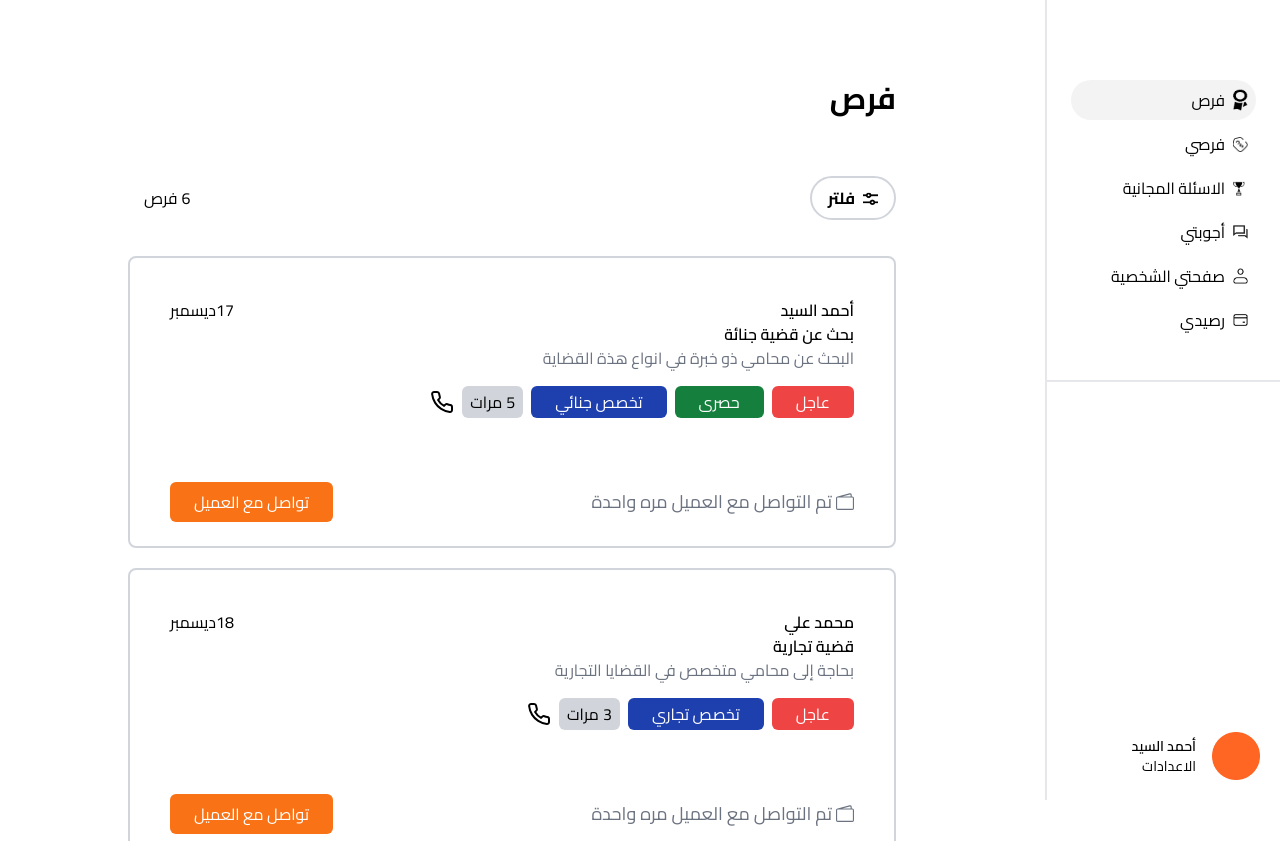
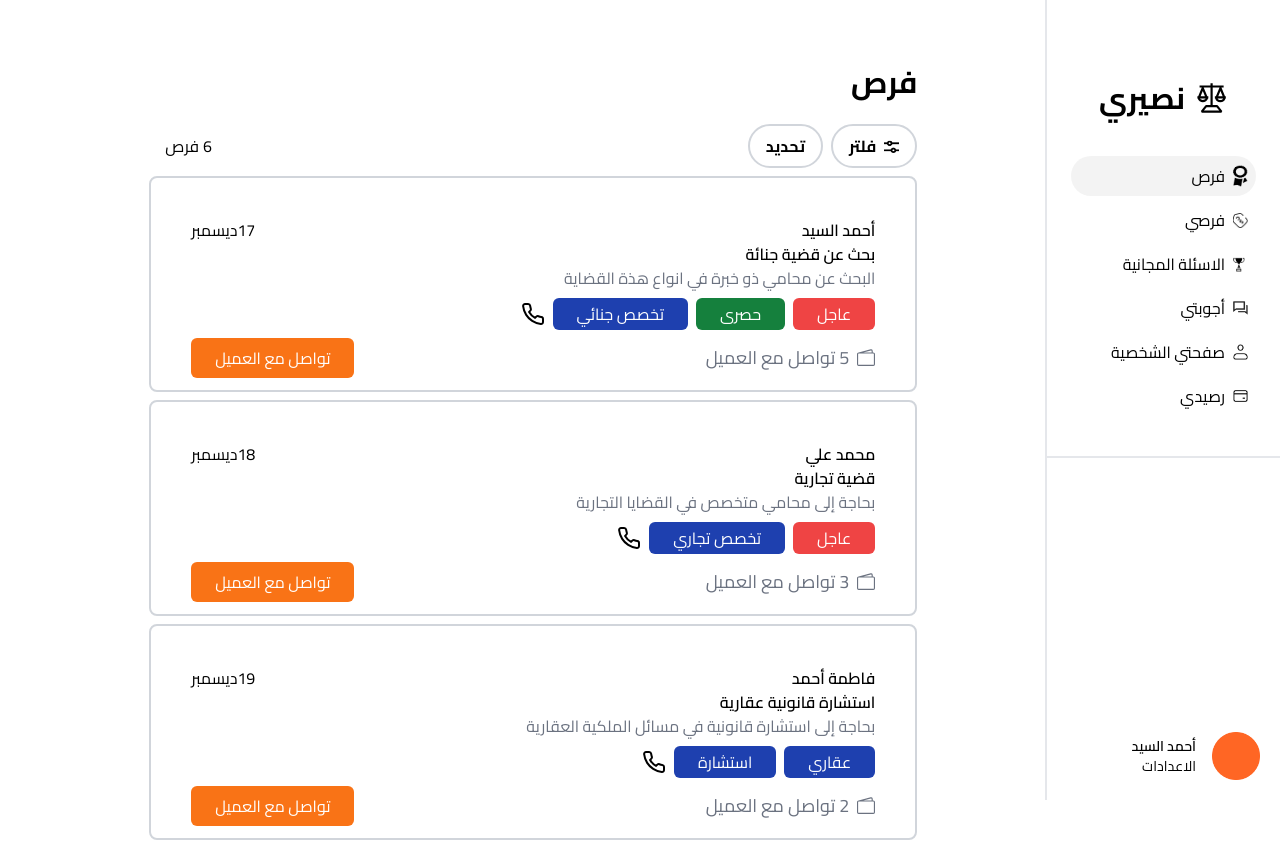
Before and after one commit to DynamicDOMinator/Alnasiri, a Next.js app: page /Lawyer-dashboard in a window 1280 px wide. Shown: the top 841 px of the page. Built offline with nearby package versions, Linux system fonts and the light colour scheme.

Commit message:
updatedv5

```diff
--- a/src/app/Lawyer-dashboard/FreeQuestions/page.jsx
+++ b/src/app/Lawyer-dashboard/FreeQuestions/page.jsx
@@ -1,8 +1,12 @@
+"use client";
+import { useState } from "react";
 import Image from "next/image";
 import { FaLongArrowAltLeft } from "react-icons/fa";
 
 export default function FreeQuestions() {
-  const questions = [
+  const [isSelectionMode, setIsSelectionMode] = useState(false);
+  const [selectedQuestions, setSelectedQuestions] = useState([]);
+  const [questions, setQuestions] = useState([
     {
       id: 1,
       date: { month: "ديسمبر", day: "17" },
@@ -24,17 +28,52 @@ export default function FreeQuestions() {
       title: "استشارة في قضية احوال شخصية",
       description: "اريد معرفة حقوقي القانونية في قضية حضانة الاطفال",
     },
-  ];
+  ]);
+
+  const handleSelectQuestion = (e, questionId) => {
+    e.stopPropagation();
+    if (selectedQuestions.includes(questionId)) {
+      setSelectedQuestions(selectedQuestions.filter((id) => id !== questionId));
+    } else {
+      setSelectedQuestions([...selectedQuestions, questionId]);
+    }
+  };
+
+  const handleDeleteSelected = () => {
+    const updatedQuestions = questions.filter(
+      (question) => !selectedQuestions.includes(question.id)
+    );
+    setQuestions(updatedQuestions);
+    setIsSelectionMode(false);
+    setSelectedQuestions([]);
+  };
 
   return (
     <div className="w-full pb-24 lg:pb-0 max-w-3xl mx-auto relative">
       {/* Sticky header */}
       <div className="sticky top-0 w-full max-w-3xl bg-white z-10">
-        <p className="lg:text-right text-center py-5 lg:bg-transparent lg:shadow-none shadow-md lg:pt-20 text-lg md:text-3xl font-bold">
+        <p className="lg:text-right text-center py-5 lg:bg-transparent lg:shadow-none shadow-md lg:pt-16 text-lg md:text-3xl font-bold">
           الاسالة المجانية
         </p>
-        <div className="flex items-center justify-between pt-10 flex-row-reverse bg-white pb-5">
+        <div className="flex items-center justify-between  flex-row-reverse bg-white pb-5">
           <div className="flex items-center justify-end px-5 lg:px-0 gap-2">
+            {isSelectionMode && (
+              <button
+                onClick={handleDeleteSelected}
+                className="font-bold flex items-center gap-2 border-2 border-red-500 text-red-500 px-4 py-2 rounded-full"
+              >
+                حذف المحدد ({selectedQuestions.length})
+              </button>
+            )}
+            <button
+              onClick={() => {
+                setIsSelectionMode(!isSelectionMode);
+                setSelectedQuestions([]);
+              }}
+              className="font-bold flex items-center gap-2 border-2 border-gray-300 px-4 py-2 rounded-full"
+            >
+              {isSelectionMode ? "إلغاء" : "تحديد"}
+            </button>
             <button className="font-bold flex items-center gap-2 border-2 border-gray-300 px-4 py-2 rounded-full">
               فلتر{" "}
               <span>
@@ -54,12 +93,20 @@ export default function FreeQuestions() {
       </div>
 
       {/* Scrollable content */}
-      <div className="flex flex-col gap-5 justify-center items-center pb-10 px-4 lg:px-0 ">
+      <div className="flex flex-col gap-5 justify-center items-center pb-10 px-4 lg:px-0">
         {questions.map((question) => (
           <div
             key={question.id}
-            className="border-2 border-gray-300 rounded-lg  w-full md:px-10 px-3 py-6"
+            className="relative border-2 border-gray-300 rounded-lg w-full md:px-10 px-3 py-6"
           >
+            {isSelectionMode && (
+              <input
+                type="checkbox"
+                className="absolute top-3 right-3 h-5 w-5 cursor-pointer"
+                checked={selectedQuestions.includes(question.id)}
+                onChange={(e) => handleSelectQuestion(e, question.id)}
+              />
+            )}
             <div className="flex justify-between items-center">
               <p className="flex items-center">
                 {question.date.month} <span>{question.date.day}</span>
@@ -67,9 +114,7 @@ export default function FreeQuestions() {
               <p className="font-semibold">{question.name}</p>
             </div>
             <p className="text-right font-semibold">{question.title}</p>
-            <p className="text-right  text-gray-500">
-              {question.description}
-            </p>
+            <p className="text-right  text-gray-500">{question.description}</p>
             <div className="flex items-center md:flex-row flex-col-reverse gap-5 justify-between pt-10">
               <button className="bg-orange-500 w-full md:w-auto text-white py-2 px-6 rounded-md hover:bg-orange-600">
                 اجب عن السوال
--- a/src/app/Lawyer-dashboard/layout.js
+++ b/src/app/Lawyer-dashboard/layout.js
@@ -18,8 +18,8 @@ export default function LawyerDashboardLayout({ children }) {
     <html lang="ar" className={cairo.className}>
       <body className="cairo-font">
         <div className="lg:flex justify-between">
-          <div className="lg:basis-4/5  ">{children}</div>
-          <div className="lg:basis-1/5 ">
+          <div className="mx-auto  w-5/6  ">{children}</div>
+          <div className=" w-1/6 ">
             <Sidebar />
           </div>
         </div>
--- a/src/app/Lawyer-dashboard/page.jsx
+++ b/src/app/Lawyer-dashboard/page.jsx
@@ -8,15 +8,9 @@ import { useState, useEffect } from "react";
 export default function Foras() {
   const router = useRouter();
   const [seenLeads, setSeenLeads] = useState([]);
-
-  useEffect(() => {
-    const saved = localStorage.getItem("seenLeads");
-    if (saved) {
-      setSeenLeads(JSON.parse(saved));
-    }
-  }, []);
-
-  const leadsData = [
+  const [isSelectionMode, setIsSelectionMode] = useState(false);
+  const [selectedLeads, setSelectedLeads] = useState([]);
+  const [leadsData, setLeadsData] = useState([
     {
       id: 1,
       date: "17",
@@ -26,6 +20,7 @@ export default function Foras() {
       description: "البحث عن محامي ذو خبرة في انواع هذة القضاية",
       tags: ["عاجل", "حصرى", "تخصص جنائي"],
       contactCount: 5,
+      contactStatus: "5 تواصل مع العميل",
     },
     {
       id: 2,
@@ -36,6 +31,7 @@ export default function Foras() {
       description: "بحاجة إلى محامي متخصص في القضايا التجارية",
       tags: ["عاجل", "تخصص تجاري"],
       contactCount: 3,
+      contactStatus: "3 تواصل مع العميل",
     },
     {
       id: 3,
@@ -46,6 +42,7 @@ export default function Foras() {
       description: "بحاجة إلى استشارة قانونية في مسائل الملكية العقارية",
       tags: ["عقاري", "استشارة"],
       contactCount: 2,
+      contactStatus: "2 تواصل مع العميل",
     },
     {
       id: 4,
@@ -56,6 +53,7 @@ export default function Foras() {
       description: "يبحث عن محامي متخصص في قضايا الأحوال الشخصية",
       tags: ["أحوال شخصية", "عاجل"],
       contactCount: 4,
+      contactStatus: "4 تواصل مع العميل",
     },
     {
       id: 5,
@@ -66,6 +64,7 @@ export default function Foras() {
       description: "مشكلة قانونية متعلقة بحقوق العمال",
       tags: ["عمالي", "حصرى"],
       contactCount: 1,
+      contactStatus: "1 تواصل مع العميل",
     },
     {
       id: 6,
@@ -76,21 +75,64 @@ export default function Foras() {
       description: "بحاجة إلى محامي متخصص في القضايا الإدارية",
       tags: ["إداري", "تخصص إداري"],
       contactCount: 6,
+      contactStatus: "6 تواصل مع العميل",
     },
-  ];
+  ]);
+
+  useEffect(() => {
+    const saved = localStorage.getItem("seenLeads");
+    if (saved) {
+      setSeenLeads(JSON.parse(saved));
+    }
+  }, []);
 
   const handleLeadClick = (leadId) => {
     router.push(`Lawyer-dashboard/lead-details/${leadId}`);
   };
 
+  const handleSelectLead = (e, leadId) => {
+    e.stopPropagation();
+    if (selectedLeads.includes(leadId)) {
+      setSelectedLeads(selectedLeads.filter((id) => id !== leadId));
+    } else {
+      setSelectedLeads([...selectedLeads, leadId]);
+    }
+  };
+
+  const handleDeleteSelected = () => {
+    const updatedLeads = leadsData.filter(
+      (lead) => !selectedLeads.includes(lead.id)
+    );
+    setLeadsData(updatedLeads);
+    setIsSelectionMode(false);
+    setSelectedLeads([]);
+  };
+
   return (
     <div className="w-full pb-24 lg:pb-0 max-w-3xl mx-auto relative cairo-font">
       <div className="sticky top-0 w-full max-w-3xl bg-white z-10">
-        <p className="lg:text-right text-center py-5 lg:bg-transparent lg:shadow-none shadow-md lg:pt-20 text-xl md:text-3xl font-bold">
+        <p className="lg:text-right text-center py-5 lg:bg-transparent lg:shadow-none shadow-md lg:pt-16 text-xl md:text-3xl font-bold">
           فرص
         </p>
-        <div className="flex items-center justify-between pt-10 flex-row-reverse bg-white pb-5">
+        <div className="flex items-center justify-between pt-1 flex-row-reverse bg-white ">
           <div className="flex items-center justify-end px-5 lg:px-0 gap-2">
+            {isSelectionMode && (
+              <button
+                onClick={handleDeleteSelected}
+                className="font-bold flex items-center gap-2 border-2 border-red-500 text-red-500 px-4 py-2 rounded-full"
+              >
+                حذف المحدد ({selectedLeads.length})
+              </button>
+            )}
+            <button
+              onClick={() => {
+                setIsSelectionMode(!isSelectionMode);
+                setSelectedLeads([]);
+              }}
+              className="font-bold flex items-center gap-2 border-2 border-gray-300 px-4 py-2 rounded-full"
+            >
+              {isSelectionMode ? "إلغاء" : "تحديد"}
+            </button>
             <button className="font-bold flex items-center gap-2 border-2 border-gray-300 px-4 py-2 rounded-full">
               فلتر{" "}
               <span>
@@ -108,29 +150,35 @@ export default function Foras() {
           </p>
         </div>
       </div>
-      <div className="flex flex-col gap-5 pb-10 justify-center items-center px-4 md:px-5 lg:px-0 pt-4">
+      <div className="flex flex-col gap-2 pb-10 justify-center items-center px-4 md:px-5 lg:px-0 pt-2">
         {leadsData.map((lead) => (
           <div
             key={lead.id}
-            onClick={() => handleLeadClick(lead.id)}
-            className="relative border-2 border-gray-300  max-w-3xl rounded-lg w-full md:px-10 px-3 py-6 cursor-pointer hover:border-blue-500 transition-colors [direction:ltr]"
+            onClick={() => !isSelectionMode && handleLeadClick(lead.id)}
+            className="relative border-2 border-gray-300  max-w-3xl rounded-lg w-full md:px-10 px-3 pt-4 pb-3 cursor-pointer hover:border-blue-500 transition-colors [direction:ltr]"
           >
+            {isSelectionMode && (
+              <input
+                type="checkbox"
+                className="absolute top-3 right-3 h-5 w-5 cursor-pointer"
+                checked={selectedLeads.includes(lead.id)}
+                onChange={(e) => handleSelectLead(e, lead.id)}
+              />
+            )}
             {seenLeads.includes(lead.id) && (
               <span className="absolute top-3 md:left-8 left-2 bg-gray-500 text-white text-xs px-2 py-1 rounded-full">
                 تم المشاهدة
               </span>
             )}
-            <div className="flex justify-between mt-4 items-center">
+            <div className="flex justify-between mt-4 items-center pt-2">
               <p className="flex items-center">
                 {lead.month} <span>{lead.date}</span>
               </p>
               <p className="font-semibold ">{lead.name}</p>
             </div>
             <p className="text-right  font-semibold">{lead.title}</p>
-            <p className="text-right  text-gray-500">
-              {lead.description}
-            </p>
-            <div className="flex flex-row-reverse flex-wrap md:flex-nowrap items-center gap-2 pt-4 text-white">
+            <p className="text-right  text-gray-500">{lead.description}</p>
+            <div className="flex flex-row-reverse flex-wrap md:flex-nowrap items-center gap-2 pt-2 text-white">
               {lead.tags.map((tag, index) => (
                 <p
                   key={index}
@@ -145,17 +193,20 @@ export default function Foras() {
                   {tag}
                 </p>
               ))}
-              <p className="flex gap-1 text-black bg-gray-300 py-1 px-2 rounded-md">
-                مرات <span>{lead.contactCount}</span>
-              </p>
+
               <LuPhone className="text-black text-2xl" />
             </div>
-            <div className="flex items-center md:flex-row flex-col-reverse gap-5 justify-between pt-16">
+            <div className="flex items-center md:flex-row flex-col-reverse gap-5 justify-between pt-2">
               <button className="bg-orange-500 w-full md:w-auto text-white py-2 px-6 rounded-md hover:bg-orange-600">
                 تواصل مع العميل
               </button>
-              <p className="flex items-center gap-1 text-lg text-gray-500">
-                تم التواصل مع العميل مره واحدة
+              <p
+                dir="rtl"
+                className="flex flex-row-reverse items-center gap-2 text-lg text-gray-500"
+              >
+                {lead.contactCount === 0
+                  ? "لم يتم التواصل مع العميل"
+                  : `${lead.contactCount} تواصل مع العميل`}
                 <span>
                   <BsWallet2 />
                 </span>
--- a/src/app/components/LawyersDashboard/Sidebar.jsx
+++ b/src/app/components/LawyersDashboard/Sidebar.jsx
@@ -11,7 +11,23 @@ export default function Sidebar() {
     <div>
       {/* desktop screen */}
       <div className="   lg:fixed hidden lg:block gap-4 right-0 z-50 border-l-2 w-fit ml-auto h-screen">
-        <div className="flex flex-col items-end gap-1 border-b-2  px-6 pb-10   pt-20   ">
+        <h2 className="mt-20  justify-center text-3xl font-bold flex items-center gap-2 pb-10">
+          نصيري{" "}
+          <span>
+            <svg
+              xmlns="http://www.w3.org/2000/svg"
+              width={35}
+              height={35}
+              viewBox="0 0 16 16"
+            >
+              <path
+                fill="currentColor"
+                d="M14.63 7L13 3h1V2H9V1H8v1H3v1h1L2.38 7H2v1h.15c.156.498.473.93.9 1.23a2.47 2.47 0 0 0 2.9 0A2.44 2.44 0 0 0 6.86 8H7V7h-.45L4.88 3H8v8H6l-.39.18l-2 2.51l.39.81h9l.39-.81l-2-2.51L11 11H9V3h3.13l-1.67 4H10v1h.15a2.48 2.48 0 0 0 4.71 0H15V7zM5.22 8.51a1.5 1.5 0 0 1-.72.19a1.45 1.45 0 0 1-.71-.19A1.5 1.5 0 0 1 3.25 8h2.5a1.5 1.5 0 0 1-.53.51M5.47 7h-2l1-2.4zm5.29 5L12 13.5H5L6.24 12zm1.78-7.38l1 2.4h-2zm.68 3.91a1.4 1.4 0 0 1-.72.19a1.35 1.35 0 0 1-.71-.19a1.55 1.55 0 0 1-.54-.53h2.5a1.37 1.37 0 0 1-.53.53"
+              ></path>
+            </svg>
+          </span>
+        </h2>
+        <div className="flex flex-col items-end gap-1 border-b-2  px-6 pb-10   ">
           <Link
             className={`flex gap-2 items-center w-full  p-2 rounded-3xl hover:bg-[rgba(217,217,217,0.31)] ${
               pathname === "/Lawyer-dashboard"
@@ -20,9 +36,7 @@ export default function Sidebar() {
             }`}
             href="/Lawyer-dashboard "
           >
-            <p className="w-full text-right">
-              فرص
-            </p>
+            <p className="w-full text-right">فرص</p>
 
             <Image src="/images/icon1.png" alt=" فرص" width={15} height={15} />
           </Link>
@@ -34,9 +48,7 @@ export default function Sidebar() {
             }`}
             href="/Lawyer-dashboard/MyForas"
           >
-            <p className="w-full text-right">
-              فرصي
-            </p>
+            <p className="w-full text-right">فرصي</p>
             <Image src="/images/icon2.png" alt="فرصي" width={15} height={15} />
           </Link>
           <Link
@@ -47,9 +59,7 @@ export default function Sidebar() {
             }`}
             href="/Lawyer-dashboard/FreeQuestions"
           >
-            <p className="w-full text-right">
-              الاسئلة المجانية
-            </p>
+            <p className="w-full text-right">الاسئلة المجانية</p>
             <Image
               src="/images/icon3.png"
               alt="الاسئلة المجانية"
@@ -65,9 +75,7 @@ export default function Sidebar() {
             }`}
             href="/Lawyer-dashboard/MyAnswers"
           >
-            <p className="w-full text-right">
-              أجوبتي
-            </p>
+            <p className="w-full text-right">أجوبتي</p>
             <Image
               src="/images/icon4.png"
               alt="أجوبتي"
@@ -83,9 +91,7 @@ export default function Sidebar() {
             }`}
             href="/Lawyer-dashboard/Profile"
           >
-            <p className="w-full text-right">
-              صفحتي الشخصية
-            </p>
+            <p className="w-full text-right">صفحتي الشخصية</p>
             <Image
               src="/images/icon5.png"
               alt="profile"
@@ -101,9 +107,7 @@ export default function Sidebar() {
             }`}
             href="/Lawyer-dashboard/Balance"
           >
-            <p className="w-full text-right">
-              رصيدي
-            </p>
+            <p className="w-full text-right">رصيدي</p>
             <Image
               src="/images/icon6.png"
               alt="balance"
```
